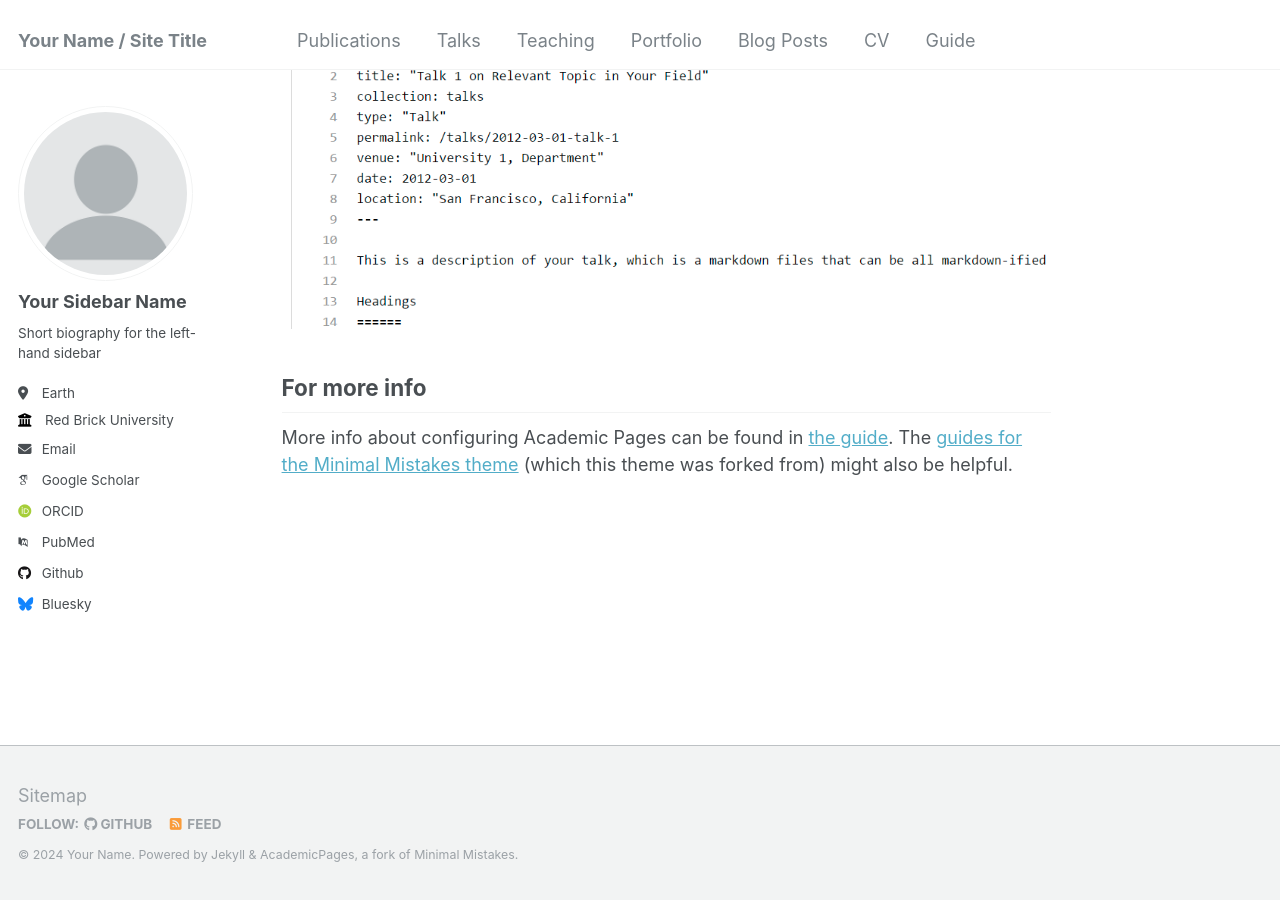
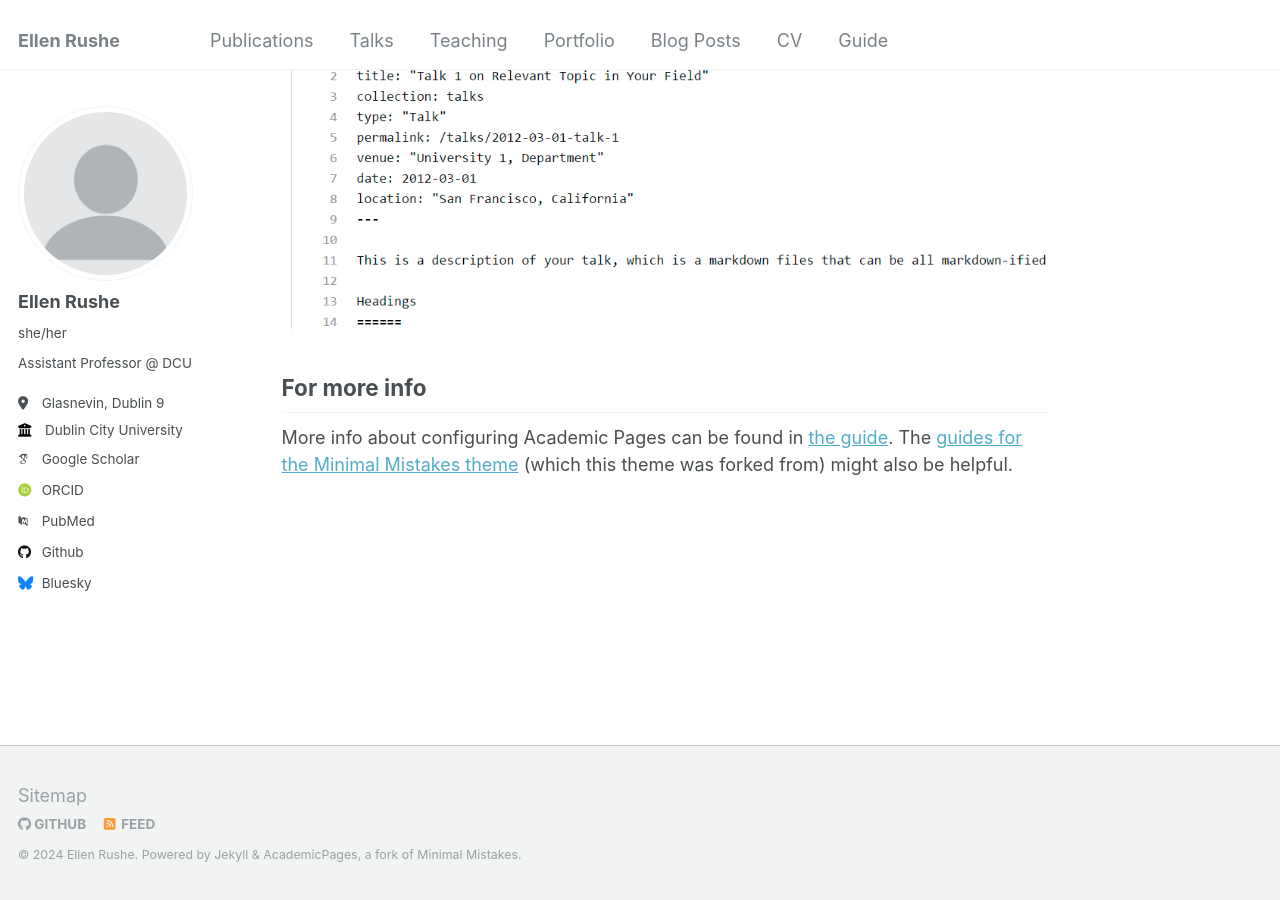
Before and after one commit to EllenRushe/EllenRushe, a Jekyll site: the page built from _pages/about.md, in a window 1280 px wide and 900 px high, scrolled down 2660 px. Built offline with Jekyll 4.4.1, drawn with Linux system fonts in a browser that asks for light colours; some web fonts are replaced.

Commit message:
Update _config.yml

```diff
--- a/_config.yml
+++ b/_config.yml
@@ -7,11 +7,11 @@
 # server process.
 
 # Basic Site Settings
-locale                   : "en-US"
-title                    : "Your Name / Site Title"
+locale                   : "en-IE"
+title                    : "Ellen Rushe"
 title_separator          : "-"
-name                     : &name "Your Name"
-description              : &description "personal description"
+name                     : &name "Ellen Rushe"
+description              : &description ""
 url                      : "https://ellenrushe.github.io" # the base hostname & protocol for your site e.g. "https://mmistakes.github.io"
 baseurl                  : "/" # the subpath of your site, e.g. "/blog"
 repository               : "EllenRushe/ellenrushe.github.io"
@@ -22,13 +22,13 @@ repository               : "EllenRushe/ellenrushe.github.io"
 author:
   # Biographic information
   avatar           : "profile.png"
-  name             : "Your Sidebar Name"
-  pronouns         : # example: "she/her"
-  bio              : "Short biography for the left-hand sidebar"
-  location         : "Earth"
-  employer         : "Red Brick University"
+  name             : "Ellen Rushe"
+  pronouns         : "she/her"
+  bio              : "Assistant Professor @ DCU"
+  location         : "Glasnevin, Dublin 9"
+  employer         : "Dublin City University"
   uri              : # URL
-  email            : "none@example.org"
+  email            : # "none@example.org"
 
   # Academic websites
   arxiv            : # URL - Update with the correct link to your profile
```
